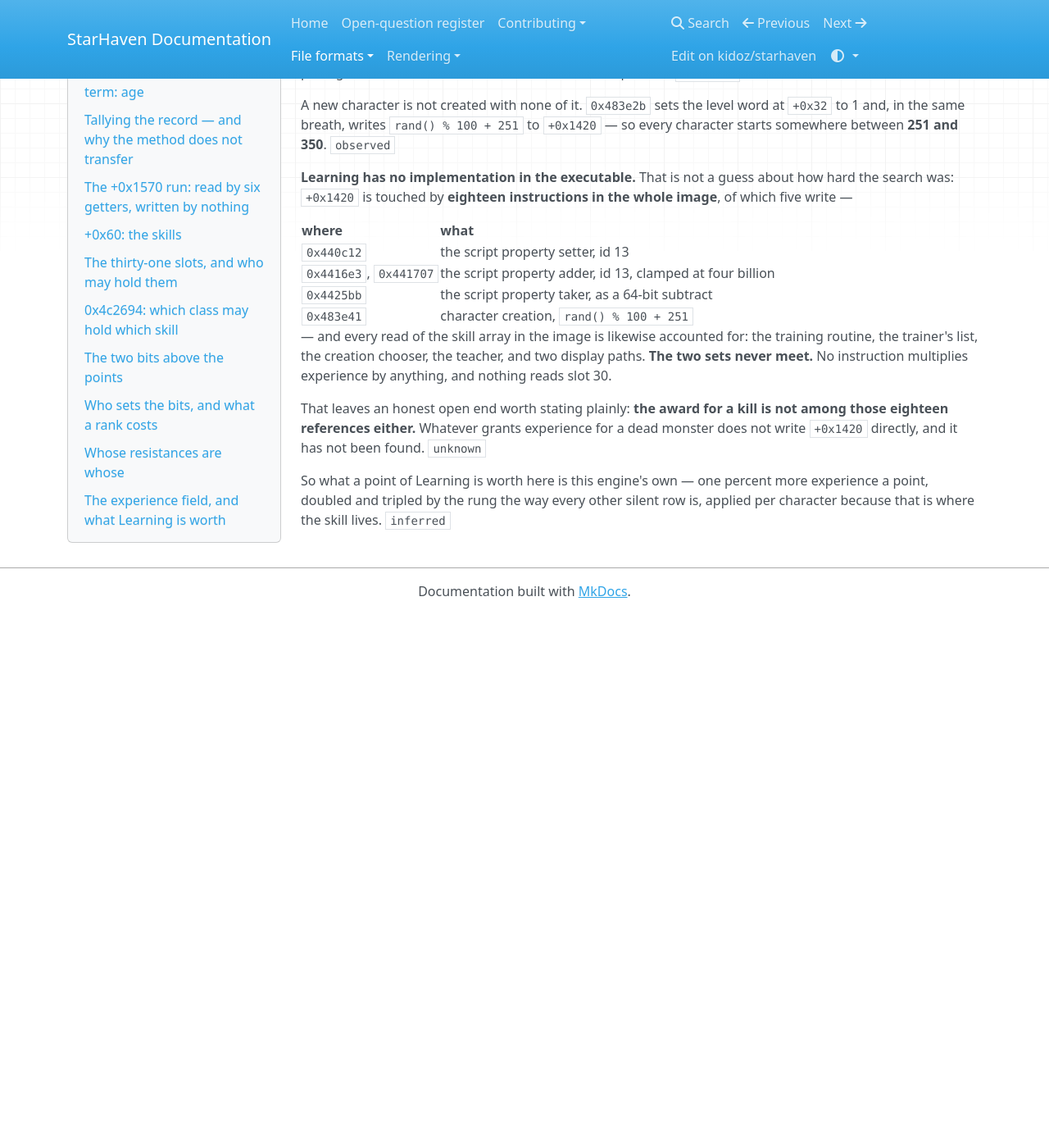
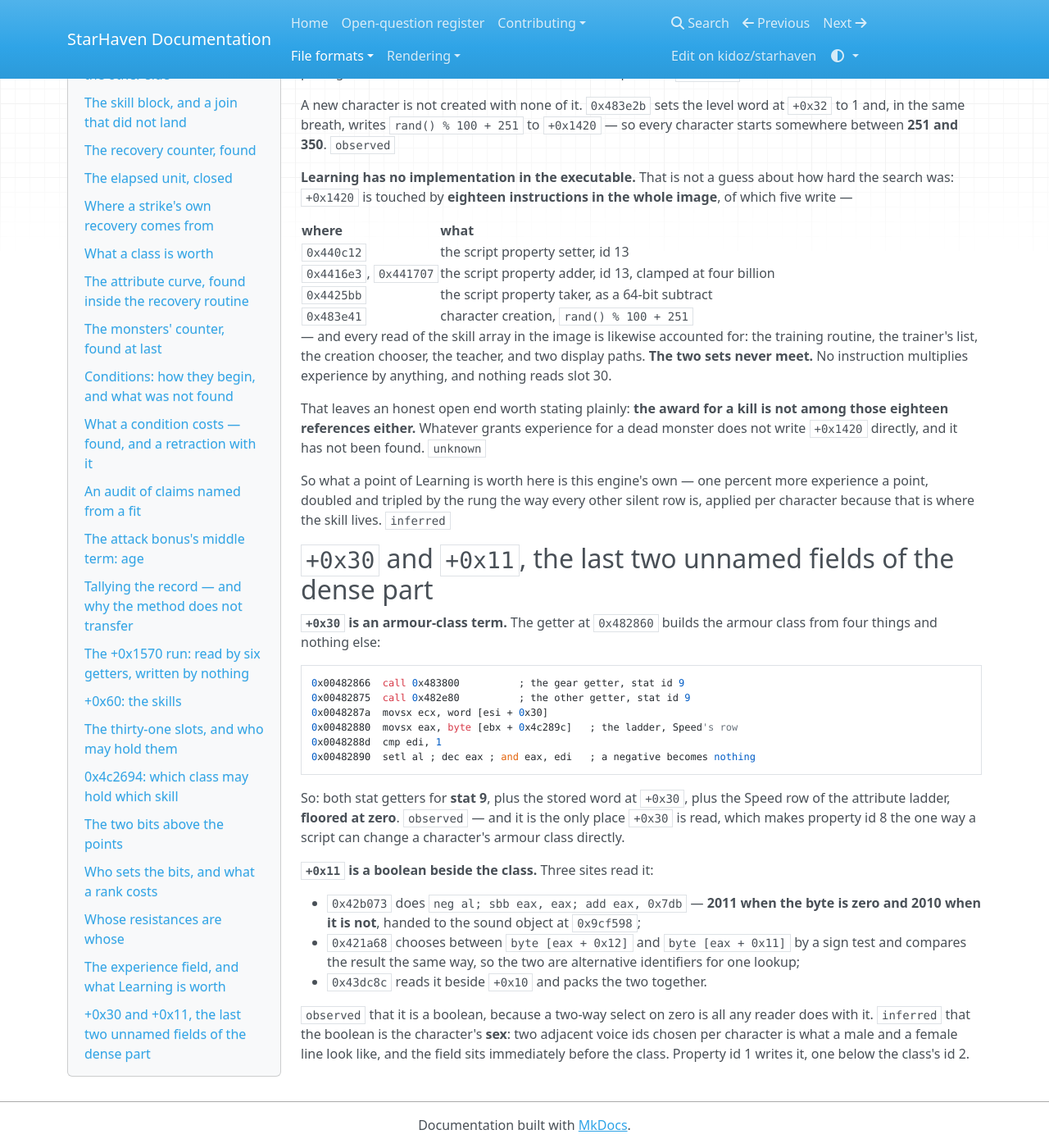
Before and after one commit to kidoz/starhaven, an MkDocs documentation site: the page built from docs/formats/player-record.md, in a window 1280 px wide and 1400 px high, scrolled down 17724 px. Shown: the whole window at 82% size. Built offline with MkDocs 1.6.1, drawn with Linux system fonts in a browser that asks for light colours; nearby versions of some CDN libraries; before the commit the page ends 18473 px from its top, so only the background shows below that.

Commit message:
Name the armour-class word and the boolean beside the class

````diff
--- a/docs/formats/player-record.md
+++ b/docs/formats/player-record.md
@@ -1045,3 +1045,38 @@ So what a point of Learning is worth here is this engine's own — one percent
 more experience a point, doubled and tripled by the rung the way every other
 silent row is, applied per character because that is where the skill lives.
 `inferred`
+
+## `+0x30` and `+0x11`, the last two unnamed fields of the dense part
+
+**`+0x30` is an armour-class term.** The getter at `0x482860` builds the
+armour class from four things and nothing else:
+
+```
+0x00482866  call 0x483800          ; the gear getter, stat id 9
+0x00482875  call 0x482e80          ; the other getter, stat id 9
+0x0048287a  movsx ecx, word [esi + 0x30]
+0x00482880  movsx eax, byte [ebx + 0x4c289c]   ; the ladder, Speed's row
+0x0048288d  cmp edi, 1
+0x00482890  setl al ; dec eax ; and eax, edi   ; a negative becomes nothing
+```
+
+So: both stat getters for **stat 9**, plus the stored word at `+0x30`, plus
+the Speed row of the attribute ladder, **floored at zero**. `observed` — and
+it is the only place `+0x30` is read, which makes property id 8 the one way a
+script can change a character's armour class directly.
+
+**`+0x11` is a boolean beside the class.** Three sites read it:
+
+- `0x42b073` does `neg al; sbb eax, eax; add eax, 0x7db` — **2011 when the
+  byte is zero and 2010 when it is not**, handed to the sound object at
+  `0x9cf598`;
+- `0x421a68` chooses between `byte [eax + 0x12]` and `byte [eax + 0x11]` by a
+  sign test and compares the result the same way, so the two are alternative
+  identifiers for one lookup;
+- `0x43dc8c` reads it beside `+0x10` and packs the two together.
+
+`observed` that it is a boolean, because a two-way select on zero is all any
+reader does with it. `inferred` that the boolean is the character's **sex**:
+two adjacent voice ids chosen per character is what a male and a female line
+look like, and the field sits immediately before the class. Property id 1
+writes it, one below the class's id 2.
````
Also changed, not shown: README.md (+12 -0 lines), 4 other files.
